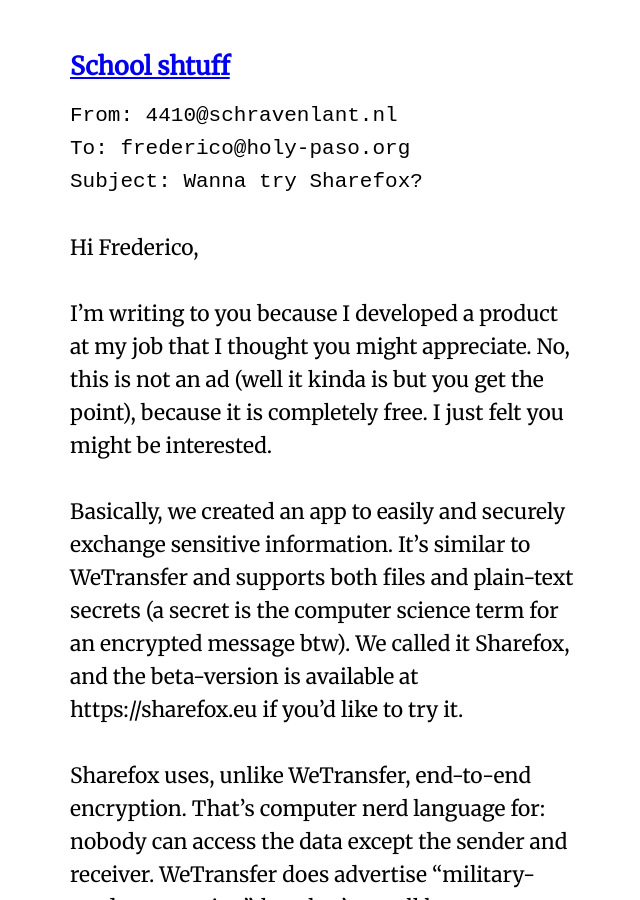
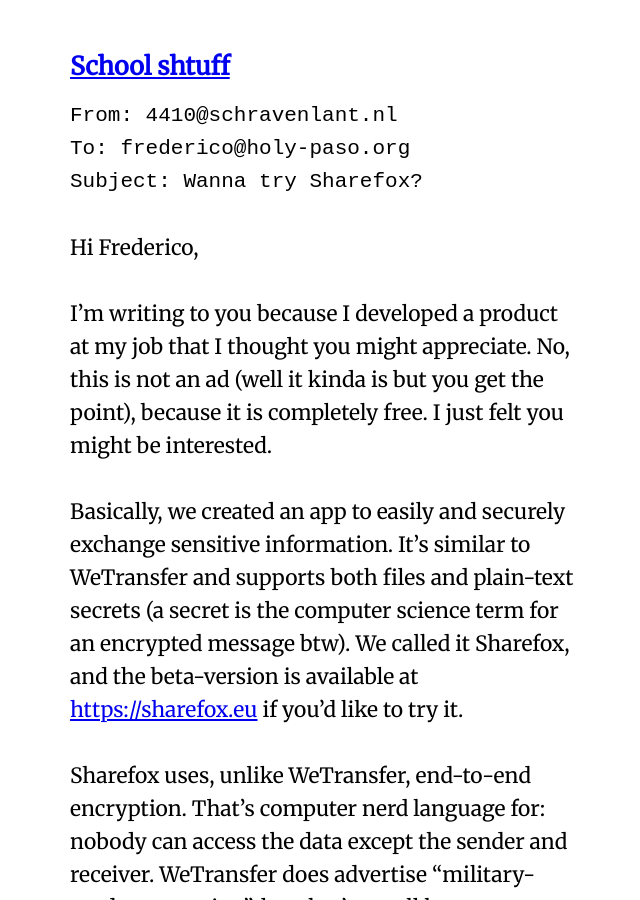
Before and after one commit to RobinBoers/school.geheimesite.nl, a Jekyll site: the page built from 4VWO/Misc/ENG - letter.md, in a window 1280 px wide and 900 px high. Shown: the whole window, without its empty margins (314-954 px from the left). Built offline with Jekyll 4.4.1, drawn with Linux system fonts in a browser that asks for light colours; some web fonts are replaced; our own code applies the rules of GitHub Pages for plain Markdown files; some of the changed text lies outside the part shown.

Commit message:
Fix formatting on email

```diff
--- a/4VWO/Misc/ENG - letter.md
+++ b/4VWO/Misc/ENG - letter.md
@@ -8,7 +8,7 @@
 
 I'm writing to you because I developed a product at my job that I thought you might appreciate. No, this is not an ad (well it kinda is but you get the point), because it is completely free. I just felt you might be interested.
 
-Basically, we created an app to easily and securely exchange sensitive information. It's similar to WeTransfer and supports both files and plain-text secrets (a secret is the computer science term for an encrypted message btw). We called it Sharefox, and the beta-version is available at https://sharefox.eu if you'd like to try it.
+Basically, we created an app to easily and securely exchange sensitive information. It's similar to WeTransfer and supports both files and plain-text secrets (a secret is the computer science term for an encrypted message btw). We called it Sharefox, and the beta-version is available at <https://sharefox.eu> if you'd like to try it.
 
 Sharefox uses, unlike WeTransfer, end-to-end encryption. That's computer nerd language for: nobody can access the data except the sender and receiver. WeTransfer does advertise "military-grade encryption", but that's a well known markteting term for basic HTTPS websites; allmost every semi-professional website uses SSL (the lil padlock in the top left corner of the screen) these days.
 
@@ -18,7 +18,7 @@
 
 I know I said Sharefox was completely free at the beginning of this email, but servers are expensive. That's why we have a pro-plan with a lot more features. The two most important ones are support for files (the free plan only allows you to share text) and custom branding. Some people get confused over the branding, but it's actually quite simple. If you share a link using the free plan it will show the Sharefox logo and colors (and a huge add at the bottom of the page). If you pay for the pro plan you get to upload your own logo, set your own colors, and the ad disappears. This way the link looks way more professional and trustworthy to your clients.
 
-Anyway, now that I did my elevator pitch, are you interested? I figured this might be handy for your ~~illegal drugs business~~ legal company since you handle a lot of sensitive information.
+Anyway, now that I did my elevator pitch, are you interested? I figured this might be handy for your ~~illegal drugs business~~ *legal company* since you handle a lot of sensitive information.
 
 I hope I convinced you to use Sharefox.
 See you later,
```
